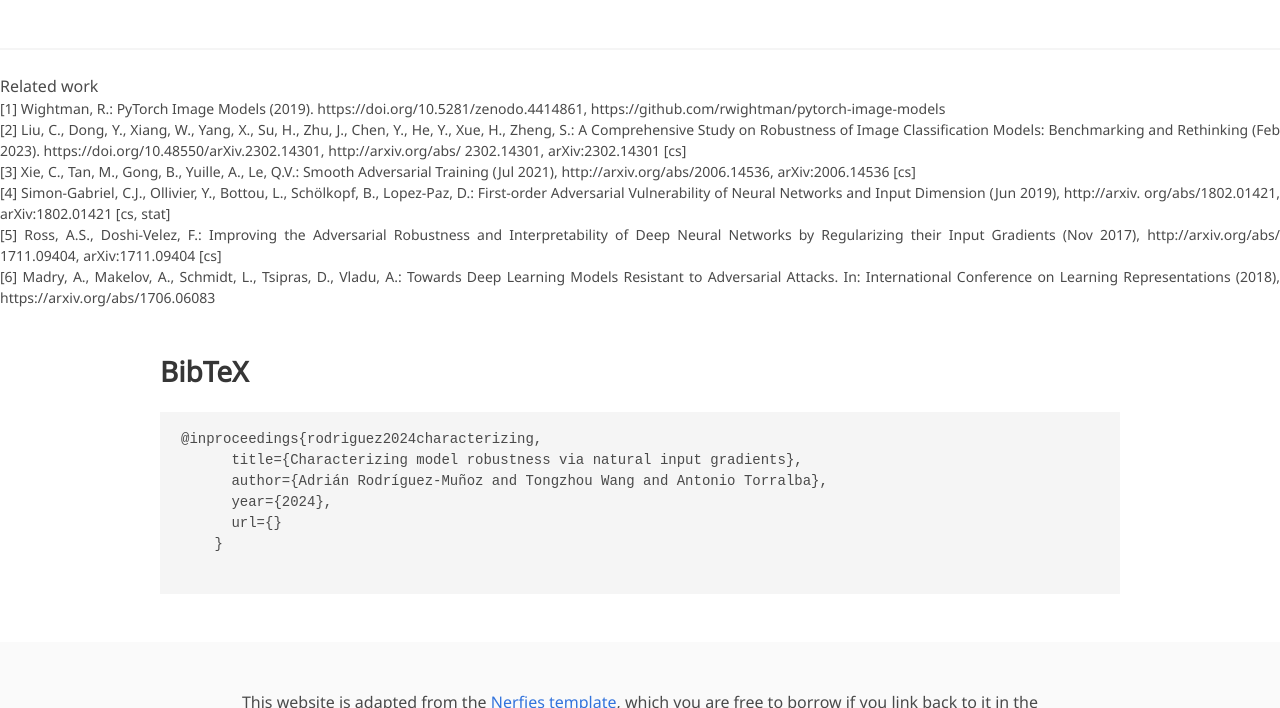
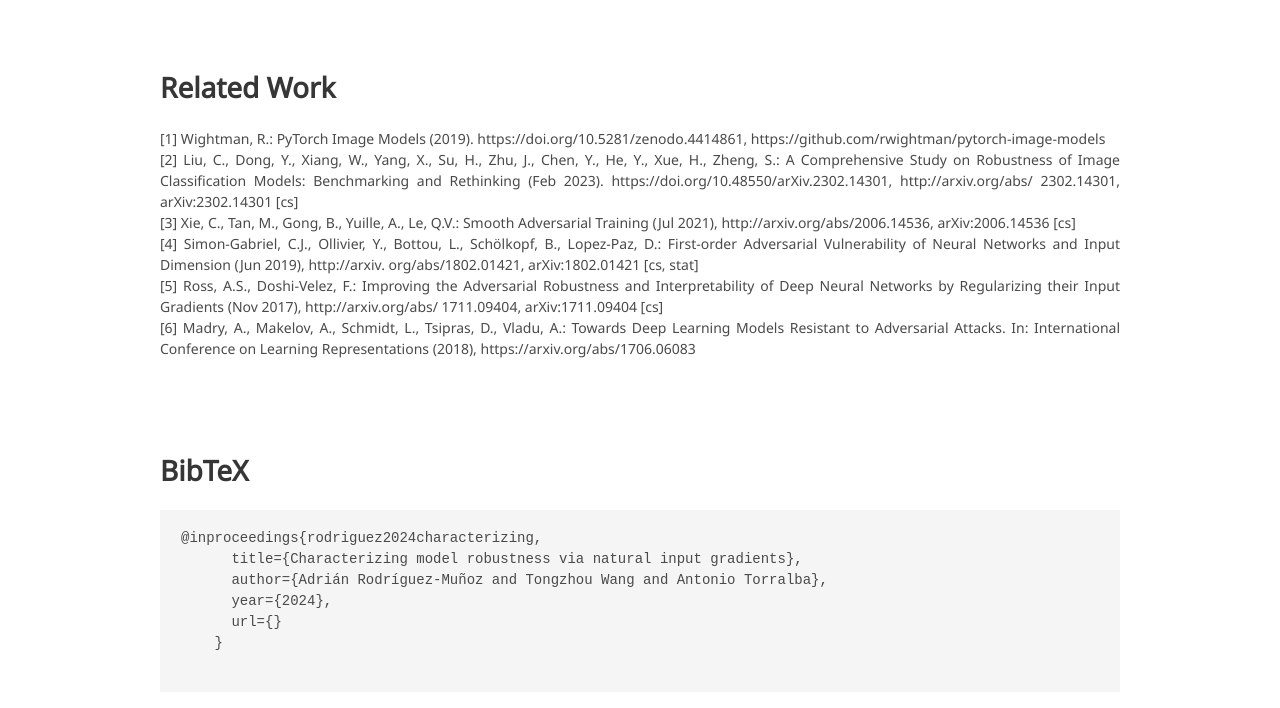
Before and after one commit to adriarm/adriarm.github.io, a Jekyll site: the page _pages/robustness_natural_gradients/index.html, which Jekyll copies as it is, in a window 1280 px wide and 900 px high, scrolled down 3848 px, cut to the strip 192-900 px from the top of the window. Built offline with Jekyll 4.4.1, drawn with Linux system fonts in a browser that asks for light colours; nearby versions of some CDN libraries; some web fonts are replaced; library files that are not in the unit come from our copies; a style sheet for code colours, icons or effects is not loaded.

Commit message:
with container?

```diff
--- a/_pages/robustness_natural_gradients/index.html
+++ b/_pages/robustness_natural_gradients/index.html
@@ -273,8 +273,9 @@
     </figure>
 </section>
 
-<hr>
-<h2 style="text-align: left; font-weight: normal">Related work</h2>
+<section class="section" id="BibTeX">
+<div class="container is-max-desktop content">
+<h2 class="title">Related Work</h2>
 <p style="font-size:14px; text-align: justify">
   [1] Wightman, R.: PyTorch Image Models (2019). https://doi.org/10.5281/zenodo.4414861, https://github.com/rwightman/pytorch-image-models <br />
 
@@ -299,6 +300,8 @@
       (2018), https://arxiv.org/abs/1706.06083 <br />
 </p>
 </center>
+</div>
+</section>
 
 <section class="section" id="BibTeX">
   <div class="container is-max-desktop content">
```
